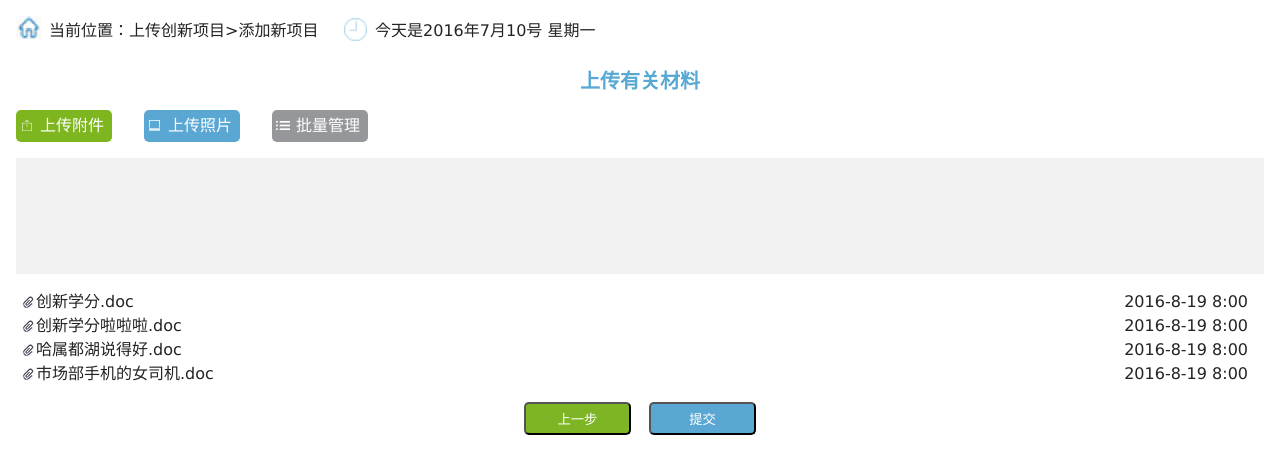
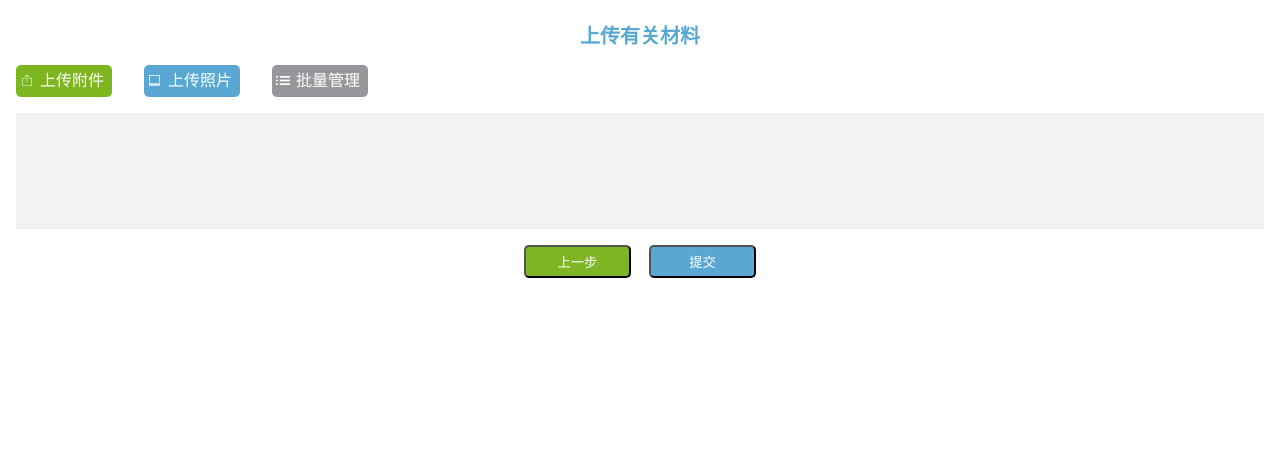
Before and after one commit to WangLing123/learningJS, a plain HTML site: page learningJS/index.html in a window 1280 px wide. Drawn offline with Linux system fonts and the light colour scheme; files whose address does not match are found by name.

Commit message:
index.html

```diff
--- a/learningJS/css/common.css
+++ b/learningJS/css/common.css
@@ -59,26 +59,3 @@ a:hover {
 a:active {
     color: red;
 }
-
-.showMain {
-    width: auto;
-    height: auto;
-    min-height: 520px;
-    margin-top: 1em;
-    /*  position: relative;
-    left: 18%;
-    top: 5.5em; */
-    /* background-color: #cccccc; */
-}
-
-.showMain>p {
-    margin-left: 1em;
-}
-
-.showMain>p>span {
-    display: inline-block;
-    height: 25px;
-    padding-left: 3px;
-    line-height: 25px;
-    vertical-align: 5px;
-}
--- a/learningJS/index.html
+++ b/learningJS/index.html
@@ -10,12 +10,6 @@
 
 <body>
     <div class="showMain">
-        <p>
-            <img src="images/home.png" alt="home" width="25px" height="25px">
-            <span>当前位置：上传创新项目&gt;添加新项目</span> &nbsp;&nbsp;&nbsp;
-            <img src="images/time.png" alt="time" width="23px" height="23px">
-            <span>今天是2016年7月10号&nbsp;星期一</span>
-        </p>
         <!-- S 项目列表部分 -->
         <h1 class="title">上传有关材料</h1>
         <!-- S 操作选项部分 -->
@@ -33,22 +27,17 @@
             </ul>
         </form>
         <!-- E 操作选项部分 -->
+
         <!-- S 图片展示部分 -->
         <div id="pictures">
         </div>
         <!-- E 图片展示部分 -->
+
         <!-- S 文件展示部分 -->
         <ul id="files">
-            <li>创新学分.doc<span>2016-8-19&nbsp;8:00</span>
-            </li>
-            <li>创新学分啦啦啦.doc<span>2016-8-19&nbsp;8:00</span>
-            </li>
-            <li>哈属都湖说得好.doc<span>2016-8-19&nbsp;8:00</span>
-            </li>
-            <li>市场部手机的女司机.doc<span>2016-8-19&nbsp;8:00</span>
-            </li>
         </ul>
         <!-- E 文件展示部分 -->
+
         <form action="upload_submit" method="get" accept-charset="utf-8" style="text-align: center">
             <button type="goBack" class="goBack">上一步</button>
             <button type="submit" class="submit">提交</button>
```
